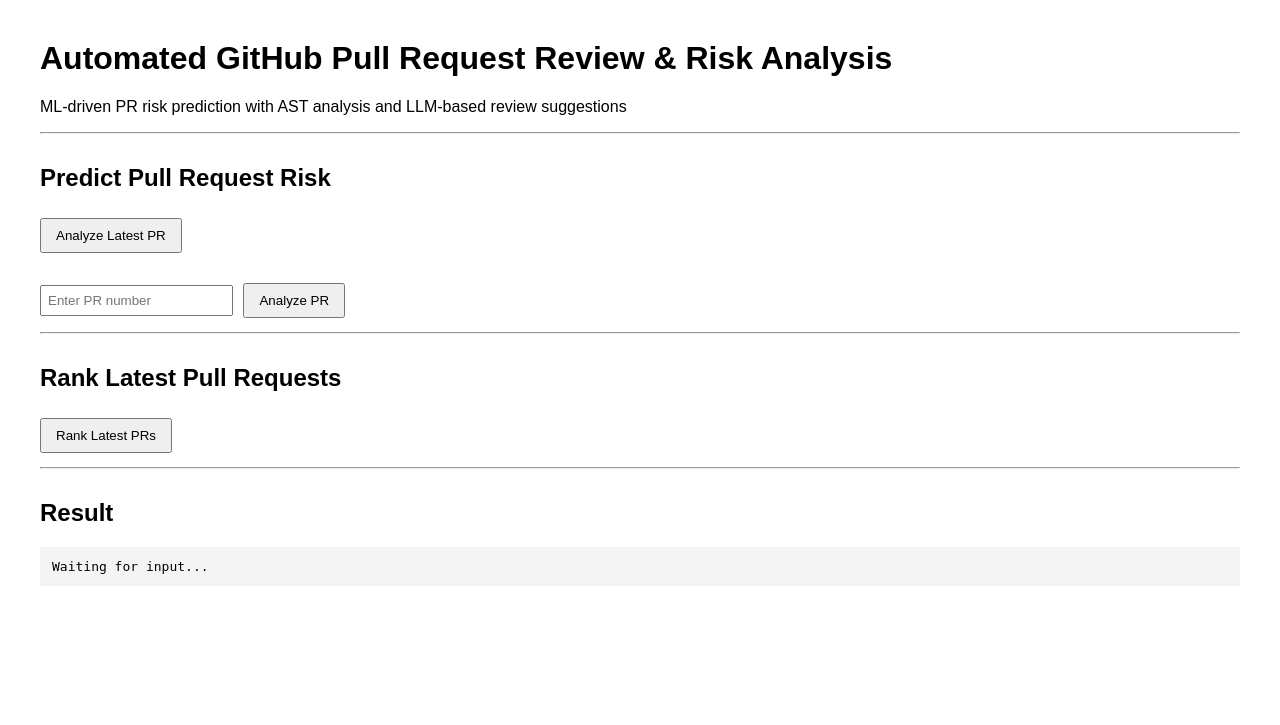
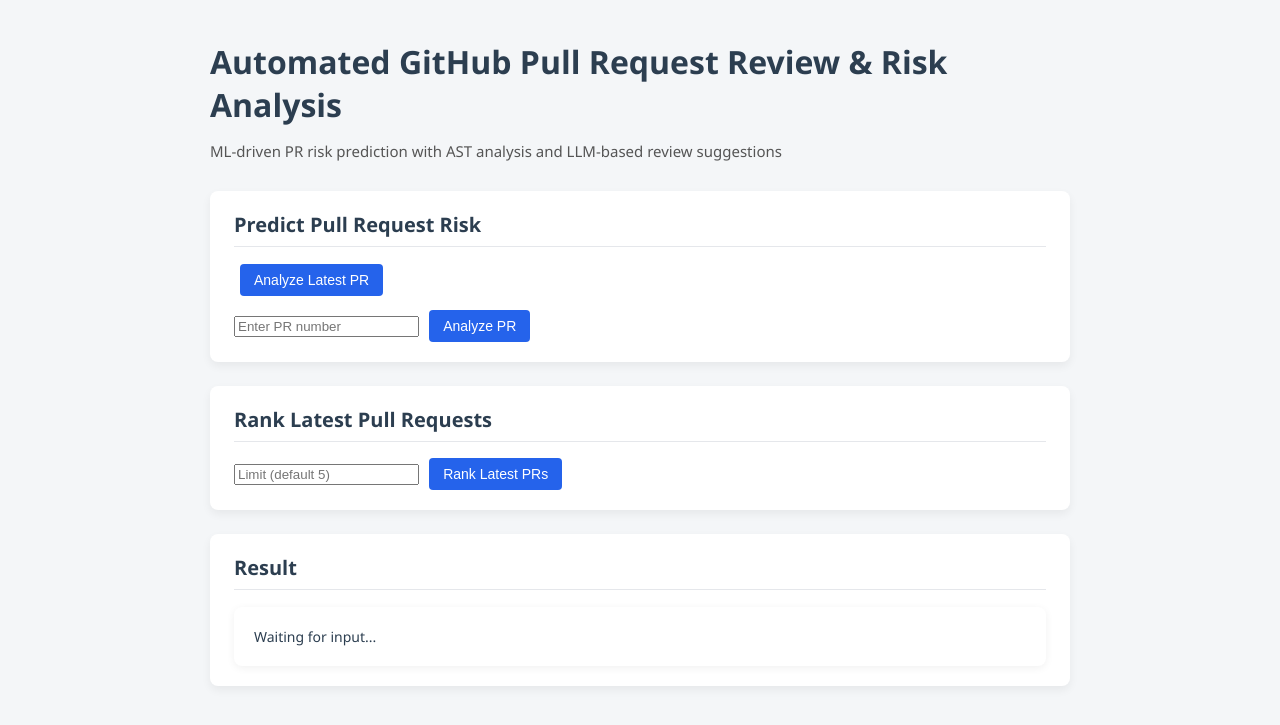
Before and after one commit to Teja0118/Automated-GitHub-Pull-Request-Review-and-Risk-Analysis-System, a FastAPI app: page / in a window 1280 px wide. Shown: the top 725 px of the page. Run offline with FastAPI, Linux system fonts and the light colour scheme; parts of the project's set-up code (start-up, migrations or seed data) failed here and were passed over.

Commit message:
Style Enhancements

```diff
--- a/app/api/server.py
+++ b/app/api/server.py
@@ -1,5 +1,5 @@
 from fastapi import FastAPI, Request
-from fastapi.responses import HTMLResponse
+from fastapi.responses import HTMLResponse, JSONResponse
 from fastapi.staticfiles import StaticFiles
 from fastapi.templating import Jinja2Templates
 
@@ -52,20 +52,27 @@ model = None
 # UTIL
 
 def get_latest_pr_number() -> int:
-    prs = github_client.get(
-        f"/repos/{REPO_OWNER}/{REPO_NAME}/pulls",
-        params={
-            "state": "all",
-            "sort": "created",
-            "direction": "desc",
-            "per_page": 1,
-        },
-    )
+    try:
+        prs = github_client.get(
+            f"/repos/{REPO_OWNER}/{REPO_NAME}/pulls",
+            params={
+                "state": "all",
+                "sort": "created",
+                "direction": "desc",
+                "per_page": 1,
+            },
+        )
 
-    if not prs:
-        raise ValueError("No Pull Requests found!")
+        if not prs:
+            raise ValueError("No Pull Requests found.")
 
-    return prs[0]["number"]
+        return prs[0]["number"]
+
+    except requests.exceptions.HTTPError:
+        raise
+    except Exception as e:
+        raise RuntimeError(f"Failed to fetch latest PR: {str(e)}")
+
 
 def get_latest_pr_numbers(limit: int = 10) -> List[int]:
     prs = github_client.get(
@@ -86,12 +93,16 @@ def get_latest_pr_numbers(limit: int = 10) -> List[int]:
 @app.on_event("startup")
 def load_model():
     global model
+    try:
+        if not os.path.exists(MODEL_PATH):
+            raise RuntimeError("Trained model not found.")
 
-    if not os.path.exists(MODEL_PATH):
-        raise RuntimeError("Trained model not found.")
+        model = joblib.load(MODEL_PATH)
+        print("PR Risk model loaded successfully!")
 
-    model = joblib.load(MODEL_PATH)
-    print("PR Risk model loaded successfully!")
+    except Exception as e:
+        raise RuntimeError(f"Failed to load ML model: {str(e)}")
+
 
 
 # ENDPOINTS
@@ -107,75 +118,128 @@ def home(request: Request):
 
 @app.get("/predict/pr/latest")
 def predict_latest_pr():
-    latest_pr_number = get_latest_pr_number()
-    return predict_pr_risk(latest_pr_number)
+    try:
+        latest_pr_number = get_latest_pr_number()
+        return predict_pr_risk(latest_pr_number)
+    except ValueError as e:
+        raise HTTPException(status_code=404, detail=str(e))
+    except Exception as e:
+        raise HTTPException(status_code=500, detail=str(e))
 
+
+
+from fastapi import HTTPException
+import requests
 
 @app.get("/predict/pr/{pr_number}")
 def predict_pr_risk(pr_number: int):
-    # 1. Feature extraction
-    features = feature_extractor.extract_features(pr_number)
-    df = pd.DataFrame([features])
+    try:
+        # Feature extraction
+        features = feature_extractor.extract_features(pr_number)
 
-    # 2. ML prediction
-    predicted_risk = model.predict(df)[0]
-    probs = model.predict_proba(df)[0]
-    classes = model.classes_
+        # ML prediction
+        df = pd.DataFrame([features])
+        predicted_risk = model.predict(df)[0]
+        probs = model.predict_proba(df)[0]
 
-    risk_probabilities = {
-        cls: float(prob)
-        for cls, prob in zip(classes, probs)
-    }
+        risk_probabilities = {
+            cls: float(prob)
+            for cls, prob in zip(model.classes_, probs)
+        }
 
-    # 3. AST analysis
-    ast_metrics = ast_analyzer.analyze_pr(pr_number)
+        # AST analysis (non-blocking)
+        try:
+            ast_metrics = ast_analyzer.analyze_pr(pr_number)
+        except Exception:
+            ast_metrics = {"warning": "AST analysis failed"}
 
-    # 4. Explainability
-    explanation = explainer.generate_explanation(
-        predicted_risk=predicted_risk,
-        features=features,
-        ast_metrics=ast_metrics,
-    )
+        # Explainability
+        explanation = explainer.generate_explanation(
+            predicted_risk=predicted_risk,
+            features=features,
+            ast_metrics=ast_metrics,
+        )
 
-    # 5. LLM suggestions
-    llm_suggestions = llm.generate_suggestions(explanation)
+        # LLM suggestions (non-blocking)
+        try:
+            llm_suggestions = llm.generate_suggestions(explanation)
+        except Exception:
+            llm_suggestions = "LLM suggestions currently unavailable."
 
-    return {
-        "pr_number": pr_number,
-        "predicted_risk": predicted_risk,
-        "risk_probabilities": risk_probabilities,
-        "explanation": explanation,
-        "llm_review_suggestions": llm_suggestions,
-        "features_used": features,
-        "ast_metrics": ast_metrics,
-    }
+        return {
+            "pr_number": pr_number,
+            "predicted_risk": predicted_risk,
+            "risk_probabilities": risk_probabilities,
+            "explanation": explanation,
+            "llm_review_suggestions": llm_suggestions,
+            "features_used": features,
+            "ast_metrics": ast_metrics,
+        }
+
+    except requests.exceptions.HTTPError as e:
+        status = e.response.status_code
+
+        if status == 404:
+            raise HTTPException(status_code=404, detail="PR not found.")
+        if status == 401:
+            raise HTTPException(status_code=401, detail="Invalid GitHub token.")
+        if status == 403:
+            raise HTTPException(status_code=429, detail="GitHub API rate limit exceeded.")
+
+        raise HTTPException(status_code=500, detail="GitHub API error.")
+
+    except Exception as e:
+        raise HTTPException(
+            status_code=500,
+            detail=f"Unexpected server error: {str(e)}"
+        )
+
+
 
 @app.get("/rank/prs")
 def rank_latest_prs(limit: int = 5):
-    pr_numbers = get_latest_pr_numbers(limit)
+    if limit < 1 or limit > 10:
+        raise HTTPException(
+            status_code=400,
+            detail="Limit must be between 1 and 10."
+        )
+    try:
+        pr_numbers = get_latest_pr_numbers(limit)
+    except Exception as e:
+        raise HTTPException(status_code=500, detail=str(e))
 
     ranked_results = []
 
     for pr_number in pr_numbers:
-        features = feature_extractor.extract_features(pr_number)
-        df = pd.DataFrame([features])
+        try:
+            features = feature_extractor.extract_features(pr_number)
+            df = pd.DataFrame([features])
 
-        prediction = model.predict(df)[0]
-        probs = model.predict_proba(df)[0]
+            prediction = model.predict(df)[0]
+            probs = model.predict_proba(df)[0]
 
-        risk_probs = {
-            cls: float(prob)
-            for cls, prob in zip(model.classes_, probs)
-        }
+            risk_probs = {
+                cls: float(prob)
+                for cls, prob in zip(model.classes_, probs)
+            }
 
-        ranked_results.append({
-            "pr_number": pr_number,
-            "predicted_risk": prediction,
-            "risk_probability": risk_probs[prediction],
-            "risk_probabilities": risk_probs,
-        })
+            ranked_results.append({
+                "pr_number": pr_number,
+                "predicted_risk": prediction,
+                "risk_probability": risk_probs[prediction],
+                "risk_probabilities": risk_probs,
+            })
 
-    # Risk priority order
+        except Exception:
+            # Skip failed PR instead of crashing entire ranking
+            continue
+
+    if not ranked_results:
+        raise HTTPException(
+            status_code=422,
+            detail="Unable to rank PRs due to data extraction failures."
+        )
+
     risk_priority = {"HIGH": 3, "MEDIUM": 2, "LOW": 1}
 
     ranked_results.sort(
@@ -187,3 +251,10 @@ def rank_latest_prs(limit: int = 5):
         "count": len(ranked_results),
         "ranked_pull_requests": ranked_results,
     }
+
+@app.exception_handler(Exception)
+async def global_exception_handler(request: Request, exc: Exception):
+    return JSONResponse(
+        status_code=500,
+        content={"detail": "Internal server error"}
+    )
--- a/app/static/style.css
+++ b/app/static/style.css
@@ -0,0 +1,159 @@
+/* Base reset */
+* {
+    box-sizing: border-box;
+}
+
+body {
+    margin: 0;
+    padding: 0;
+    background: #f4f6f8;
+    font-family: "Segoe UI", Roboto, Arial, sans-serif;
+    color: #2c3e50;
+}
+
+/* Layout */
+.container {
+    max-width: 900px;
+    margin: 40px auto;
+    padding: 0 20px;
+}
+
+/* Headings */
+h1 {
+    font-size: 32px;
+    margin-bottom: 8px;
+}
+
+.subtitle {
+    font-size: 15px;
+    color: #555;
+    margin-bottom: 30px;
+}
+
+/* Cards */
+.card {
+    background: #ffffff;
+    border-radius: 8px;
+    padding: 20px 24px;
+    margin-bottom: 24px;
+    box-shadow: 0 4px 10px rgba(0, 0, 0, 0.06);
+}
+
+.card h2 {
+    margin-top: 0;
+    font-size: 20px;
+    border-bottom: 1px solid #e5e7eb;
+    padding-bottom: 8px;
+}
+
+/* Actions */
+.actions {
+    margin-top: 14px;
+}
+
+/* Inputs */
+input[type="number"] {
+    padding: 8px 10px;
+    font-size: 14px;
+    width: 200px;
+    border-radius: 4px;
+    border: 1px solid #cbd5e1;
+}
+
+/* Buttons */
+button {
+    padding: 8px 14px;
+    font-size: 14px;
+    border-radius: 4px;
+    border: none;
+    cursor: pointer;
+    background-color: #2563eb;
+    color: white;
+    transition: background 0.2s ease;
+    margin-left: 6px;
+}
+
+button:hover {
+    background-color: #1e40af;
+}
+
+button:disabled {
+    background-color: #94a3b8;
+    cursor: not-allowed;
+    opacity: 0.7;
+}
+
+
+/* Result box */
+.result-box {
+    background: #0f172a;
+    color: #e5e7eb;
+    padding: 16px;
+    border-radius: 6px;
+    font-size: 13px;
+    max-height: 400px;
+    overflow-y: auto;
+    white-space: pre-wrap;
+}
+
+
+.result-container {
+    background: #ffffff;
+    padding: 20px;
+    border-radius: 8px;
+    box-shadow: 0 2px 8px rgba(0,0,0,0.06);
+    font-size: 14px;
+}
+
+.risk-badge {
+    display: inline-block;
+    padding: 6px 12px;
+    border-radius: 16px;
+    font-weight: bold;
+    margin-left: 10px;
+}
+
+.risk-low { background: #dcfce7; color: #166534; }
+.risk-medium { background: #fef9c3; color: #854d0e; }
+.risk-high { background: #fee2e2; color: #991b1b; }
+
+.section {
+    margin-top: 18px;
+}
+
+.section h3 {
+    margin-bottom: 6px;
+    border-bottom: 1px solid #e5e7eb;
+    padding-bottom: 4px;
+}
+
+.tag {
+    display: inline-block;
+    background: #e5e7eb;
+    padding: 4px 8px;
+    border-radius: 12px;
+    margin: 4px 4px 0 0;
+    font-size: 12px;
+}
+
+table {
+    width: 100%;
+    border-collapse: collapse;
+    margin-top: 8px;
+}
+
+table th, table td {
+    border: 1px solid #e5e7eb;
+    padding: 6px 8px;
+    text-align: left;
+    font-size: 13px;
+}
+
+pre.llm-box {
+    background: #0f172a;
+    color: #e5e7eb;
+    padding: 14px;
+    border-radius: 6px;
+    white-space: pre-wrap;
+    font-size: 13px;
+}
--- a/app/templates/index.html
+++ b/app/templates/index.html
@@ -2,66 +2,107 @@
 <html>
 <head>
     <title>PR Risk Analysis</title>
-    <style>
-        body {
-            font-family: Arial, sans-serif;
-            margin: 40px;
-        }
-        button {
-            padding: 8px 14px;
-            margin: 6px 0;
-            cursor: pointer;
-        }
-        input {
-            padding: 6px;
-            margin-right: 6px;
-        }
-        pre {
-            background: #f4f4f4;
-            padding: 12px;
-            white-space: pre-wrap;
-        }
-        h2 {
-            margin-top: 30px;
-        }
-    </style>
+    <link rel="stylesheet" href="/static/style.css">
 </head>
 
 <body>
 
+<div class="container">
+
     <h1>Automated GitHub Pull Request Review & Risk Analysis</h1>
-<p>
+    <p class="subtitle">
         ML-driven PR risk prediction with AST analysis and LLM-based review suggestions
     </p>
 
-<hr>
-
+    <section class="card">
         <h2>Predict Pull Request Risk</h2>
 
+        <div class="actions">
             <button onclick="analyzeLatest()">Analyze Latest PR</button>
+        </div>
 
-<br><br>
+        <div class="actions">
+            <input
+                type="text"
+                id="prNumber"
+                placeholder="Enter PR number"
+                inputmode="numeric"
+                pattern="[0-9]*"
+                oninput="allowOnlyNumbers(this)"
+            />
 
-<input type="number" id="prNumber" placeholder="Enter PR number">
             <button onclick="analyzePR()">Analyze PR</button>
+        </div>
+    </section>
 
-<hr>
-
+    <section class="card">
         <h2>Rank Latest Pull Requests</h2>
 
+        <div class="actions">
+            <input
+                type="text"
+                id="rankLimit"
+                placeholder="Limit (default 5)"
+                inputmode="numeric"
+                pattern="[0-9]*"
+                oninput="allowOnlyNumbers(this)"
+            />
+
             <button onclick="rankPRs()">Rank Latest PRs</button>
+        </div>
+    </section>
 
-<hr>
 
+    <section class="card">
         <h2>Result</h2>
-<pre id="output">Waiting for input...</pre>
+        <div id="output" class="result-container">
+            Waiting for input...
+        </div>
+    </section>
+
+</div>
 
 <script>
+
+function allowOnlyNumbers(input) {
+    input.value = input.value.replace(/[^0-9]/g, "");
+}
+
+
+function disableAllButtons() {
+    document.querySelectorAll("button").forEach(btn => {
+        btn.disabled = true;
+    });
+}
+
+function enableAllButtons() {
+    document.querySelectorAll("button").forEach(btn => {
+        btn.disabled = false;
+    });
+}
+
 async function analyzeLatest() {
+    showLoading();
+
+    try {
         const res = await fetch("/predict/pr/latest");
         const data = await res.json();
+
+        if (!res.ok) {
+            document.getElementById("output").innerHTML =
+                `<p style="color:red;"><strong>Error:</strong> ${data.detail}</p>`;
+            return;
+        }
+
         show(data);
+    } catch (err) {
+        document.getElementById("output").innerHTML =
+            "<p style='color:red;'>Network error occurred.</p>";
+    } finally {
+        enableAllButtons();
     }
+}
+
 
 async function analyzePR() {
     const pr = document.getElementById("prNumber").value;
@@ -69,21 +110,189 @@ async function analyzePR() {
         alert("Please enter a PR number");
         return;
     }
+
+    showLoading();
+
+    try {
         const res = await fetch(`/predict/pr/${pr}`);
         const data = await res.json();
-    show(data);
+
+        if (!res.ok) {
+            document.getElementById("output").innerHTML =
+                `<p style="color:red;"><strong>Error:</strong> ${data.detail}</p>`;
+            return;
         }
 
-async function rankPRs() {
-    const res = await fetch("/rank/prs");
-    const data = await res.json();
         show(data);
+    } catch (err) {
+        document.getElementById("output").innerHTML =
+            "<p style='color:red;'>Network error occurred.</p>";
+    } finally {
+        enableAllButtons();
+    }
 }
 
+
+async function rankPRs() {
+    showLoading();
+
+    const limitInput = document.getElementById("rankLimit").value;
+    const url = limitInput
+        ? `/rank/prs?limit=${limitInput}`
+        : `/rank/prs`;
+
+    try {
+        const res = await fetch(url);
+        const data = await res.json();
+
+        if (!res.ok) {
+            document.getElementById("output").innerHTML =
+                `<p style="color:red;"><strong>Error:</strong> ${data.detail}</p>`;
+            return;
+        }
+
+        show(data);
+    } catch (err) {
+        document.getElementById("output").innerHTML =
+            "<p style='color:red;'>Network error occurred.</p>";
+    } finally {
+        enableAllButtons();
+    }
+}
+
+
 function show(data) {
-    document.getElementById("output").textContent =
-        JSON.stringify(data, null, 2);
+    if (data.detail) {
+        document.getElementById("output").innerHTML =
+            `<p style="color:red;"><strong>Error:</strong> ${data.detail}</p>`;
+        return;
     }
+
+    // Ranking response
+    if (data.ranked_pull_requests) {
+        renderRanking(data);
+        return;
+    }
+
+    // Single PR response
+    if (data.pr_number) {
+        renderSinglePR(data);
+        return;
+    }
+
+    document.getElementById("output").innerHTML =
+        "<p>Unsupported response format</p>";
+}
+
+function renderSinglePR(data) {
+    const riskClass =
+        data.predicted_risk === "HIGH" ? "risk-high" :
+        data.predicted_risk === "MEDIUM" ? "risk-medium" :
+        "risk-low";
+
+    let html = `
+        <h2>
+            PR #${data.pr_number}
+            <span class="risk-badge ${riskClass}">
+                ${data.predicted_risk} RISK
+            </span>
+        </h2>
+
+        <div class="section">
+            <h3>Risk Probabilities</h3>
+            ${Object.entries(data.risk_probabilities).map(
+                ([k, v]) => `<span class="tag">${k}: ${(v * 100).toFixed(1)}%</span>`
+            ).join("")}
+        </div>
+
+        <div class="section">
+            <h3>Explanation</h3>
+            <p><strong>Summary:</strong> ${data.explanation.summary}</p>
+            <p><strong>Code Insight:</strong> ${data.explanation.code_complexity_insight}</p>
+        </div>
+
+        <div class="section">
+            <h3>LLM Review Suggestions</h3>
+            <pre class="llm-box">${data.llm_review_suggestions}</pre>
+        </div>
+
+        <div class="section">
+            <h3>Features Used</h3>
+            ${renderTable(data.features_used)}
+        </div>
+
+        <div class="section">
+            <h3>AST Metrics</h3>
+            ${renderTable(data.ast_metrics)}
+        </div>
+    `;
+
+    document.getElementById("output").innerHTML = html;
+}
+
+function renderRanking(data) {
+    let rows = data.ranked_pull_requests.map((pr, index) => {
+        const riskClass =
+            pr.predicted_risk === "HIGH" ? "risk-high" :
+            pr.predicted_risk === "MEDIUM" ? "risk-medium" :
+            "risk-low";
+
+        return `
+            <tr>
+                <td>${index + 1}</td>
+                <td>#${pr.pr_number}</td>
+                <td>
+                    <span class="risk-badge ${riskClass}">
+                        ${pr.predicted_risk}
+                    </span>
+                </td>
+                <td>${(pr.risk_probability * 100).toFixed(1)}%</td>
+            </tr>
+        `;
+    }).join("");
+
+    document.getElementById("output").innerHTML = `
+        <h2>Ranked Pull Requests</h2>
+        <p>Total analyzed: ${data.count}</p>
+
+        <table>
+            <thead>
+                <tr>
+                    <th>Rank</th>
+                    <th>PR Number</th>
+                    <th>Risk Level</th>
+                    <th>Confidence</th>
+                </tr>
+            </thead>
+            <tbody>
+                ${rows}
+            </tbody>
+        </table>
+    `;
+}
+
+
+function renderTable(obj) {
+    return `
+        <table>
+            <tbody>
+                ${Object.entries(obj).map(
+                    ([k, v]) => `<tr><th>${k}</th><td>${v}</td></tr>`
+                ).join("")}
+            </tbody>
+        </table>
+    `;
+}
+
+
+
+function showLoading() {
+    disableAllButtons();
+    document.getElementById("output").innerHTML =
+        "<p>Processing request…</p>";
+}
+
+
 </script>
 
 </body>
```
Lines whose indentation alone changed are shown as unchanged.
